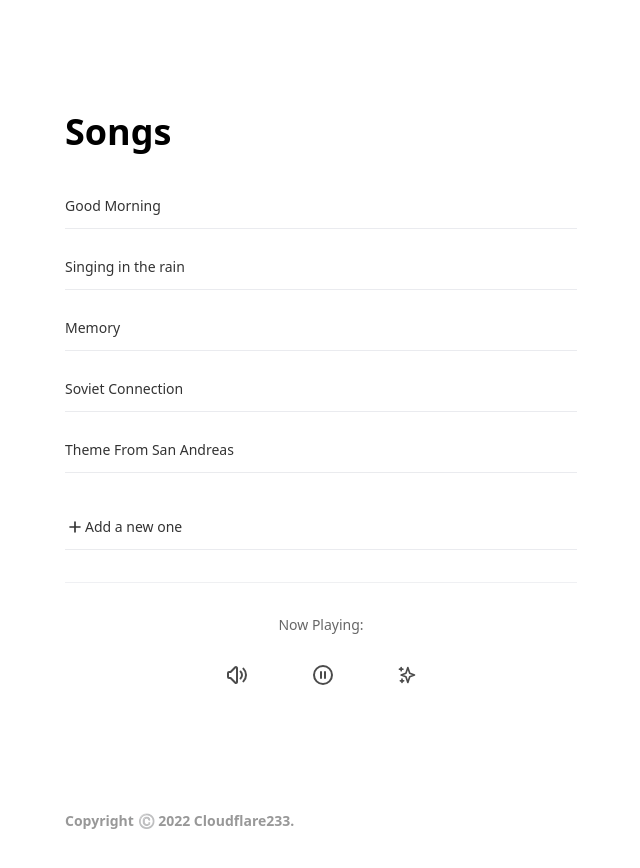
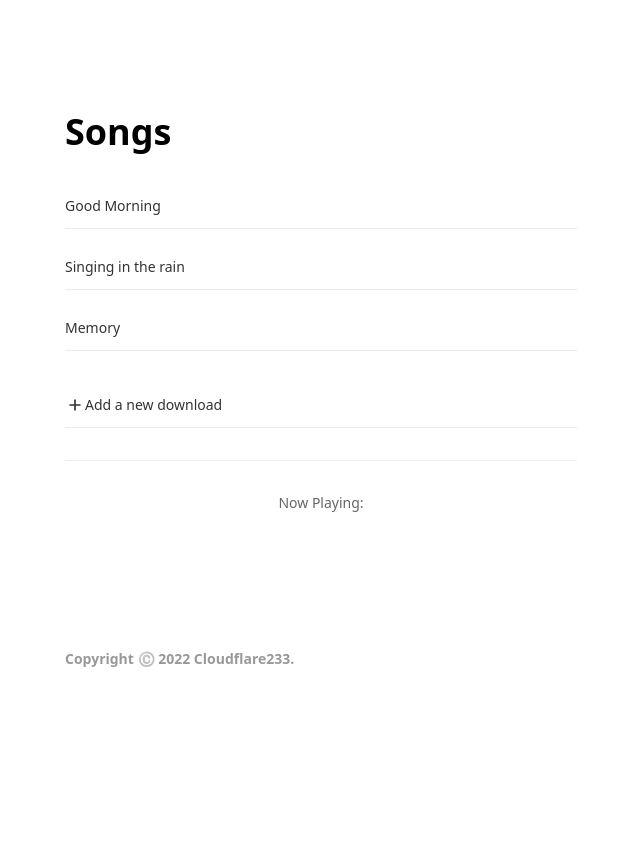
Before and after one commit to Cloudflare233/music, a Next.js app: page / in a window 1280 px wide. Shown: the top 868 px of the page, without its empty margins (319-959 px from the left). Built offline with nearby package versions, Linux system fonts and the light colour scheme.

Commit message:
fix bugs 🔧

```diff
--- a/pages/index.js
+++ b/pages/index.js
@@ -8,173 +8,15 @@ import Audio from "../components/Audio";
 const data = [
   {
     title: "Good Morning",
-    id: 26758474,
-    url: "http://m8.music.126.net/20220803160823/20a5b8ed7eff0bd431e0115632747c21/ymusic/005e/075f/050f/74e019e8d2055a92226b2e604ce00d28.mp3",
-    br: 320000,
-    size: 3538068,
-    md5: "74e019e8d2055a92226b2e604ce00d28",
-    code: 200,
-    expi: 1200,
-    type: "mp3",
-    gain: -6.2637,
-    fee: 0,
-    uf: null,
-    payed: 0,
-    flag: 128,
-    canExtend: false,
-    freeTrialInfo: null,
-    level: "exhigh",
-    encodeType: "mp3",
-    freeTrialPrivilege: {
-      resConsumable: false,
-      userConsumable: false,
-      listenType: null,
-    },
-    freeTimeTrialPrivilege: {
-      resConsumable: false,
-      userConsumable: false,
-      type: 0,
-      remainTime: 0,
-    },
-    urlSource: 0,
-    rightSource: 0,
-    podcastCtrp: null,
+    id: 563431633,
   },
   {
     title: "Singing in the rain",
-    id: 1299346137,
-    url: "http://m7.music.126.net/20220803160823/02505cd21216b92fcd2d1f1fcd452cce/ymusic/46cc/9b11/3c80/c376c1201d33101e2587ace0b1290f88.mp3",
-    br: 128000,
-    size: 3996987,
-    md5: "c376c1201d33101e2587ace0b1290f88",
-    code: 200,
-    expi: 1200,
-    type: "mp3",
-    gain: -0.7854,
-    fee: 8,
-    uf: null,
-    payed: 0,
-    flag: 0,
-    canExtend: false,
-    freeTrialInfo: null,
-    level: "standard",
-    encodeType: "mp3",
-    freeTrialPrivilege: {
-      resConsumable: false,
-      userConsumable: false,
-      listenType: null,
-    },
-    freeTimeTrialPrivilege: {
-      resConsumable: false,
-      userConsumable: false,
-      type: 0,
-      remainTime: 0,
-    },
-    urlSource: 0,
-    rightSource: 0,
-    podcastCtrp: null,
+    id: 1394270885,
   },
   {
     title: "Memory",
-    id: 563431633,
-    url: "http://m7.music.126.net/20220803160823/6cef06130971f30d6f3888c510b43f9d/ymusic/972a/423b/232a/80fac506f8a8f26c276838d6e18a128b.mp3",
-    br: 320000,
-    size: 6469007,
-    md5: "80fac506f8a8f26c276838d6e18a128b",
-    code: 200,
-    expi: 1200,
-    type: "mp3",
-    gain: 0,
-    fee: 0,
-    uf: null,
-    payed: 0,
-    flag: 257,
-    canExtend: false,
-    freeTrialInfo: null,
-    level: "exhigh",
-    encodeType: "mp3",
-    freeTrialPrivilege: {
-      resConsumable: false,
-      userConsumable: false,
-      listenType: null,
-    },
-    freeTimeTrialPrivilege: {
-      resConsumable: false,
-      userConsumable: false,
-      type: 0,
-      remainTime: 0,
-    },
-    urlSource: 0,
-    rightSource: 0,
-    podcastCtrp: null,
-  },
-  {
-    title: "Soviet Connection",
-    id: 5040401,
-    url: "http://m8.music.126.net/20220803160823/113dae385422dd0bd4d5e7ea3ea0103f/ymusic/a372/cb44/0975/5b044e085786b4b31f33e6e6f65bb2b9.mp3",
-    br: 320000,
-    size: 6864291,
-    md5: "5b044e085786b4b31f33e6e6f65bb2b9",
-    code: 200,
-    expi: 1200,
-    type: "mp3",
-    gain: -9.6605,
-    fee: 0,
-    uf: null,
-    payed: 0,
-    flag: 256,
-    canExtend: false,
-    freeTrialInfo: null,
-    level: "exhigh",
-    encodeType: "mp3",
-    freeTrialPrivilege: {
-      resConsumable: false,
-      userConsumable: false,
-      listenType: null,
-    },
-    freeTimeTrialPrivilege: {
-      resConsumable: false,
-      userConsumable: false,
-      type: 0,
-      remainTime: 0,
-    },
-    urlSource: 0,
-    rightSource: 0,
-    podcastCtrp: null,
-  },
-  {
-    title: "Theme From San Andreas",
-    id: 1394270885,
-    url: "http://m7.music.126.net/20220803160823/59d6ec35d4621c6fb0e3e6cb68a678db/ymusic/0008/045d/035e/7b2adc6c3d3793b6efb14477ed2aba9a.mp3",
-    br: 128000,
-    size: 2863482,
-    md5: "7b2adc6c3d3793b6efb14477ed2aba9a",
-    code: 200,
-    expi: 1200,
-    type: "mp3",
-    gain: -1.5604,
-    fee: 8,
-    uf: null,
-    payed: 0,
-    flag: 4,
-    canExtend: false,
-    freeTrialInfo: null,
-    level: "standard",
-    encodeType: "mp3",
-    freeTrialPrivilege: {
-      resConsumable: false,
-      userConsumable: false,
-      listenType: null,
-    },
-    freeTimeTrialPrivilege: {
-      resConsumable: false,
-      userConsumable: false,
-      type: 0,
-      remainTime: 0,
-    },
-    urlSource: 0,
-    rightSource: 0,
-    podcastCtrp: null,
+    id: "1299346137",
   },
 ];
 
@@ -209,7 +51,7 @@ export default function Home() {
             key={item.id}
             title={item.title}
             onClick={() => {
-              setPlaying(item.url);
+              setPlaying(`https://music.163.com/song/media/outer/url?id=${item.id}.mp3`);
               setIsPlaying(item.title);
             }}
           />
@@ -235,7 +77,7 @@ export default function Home() {
                 d="M12 6v6m0 0v6m0-6h6m-6 0H6"
               />
             </svg>
-            Add a new one
+            Add a new download
           </>
         )}
         {add === true && (
@@ -254,13 +96,13 @@ export default function Home() {
                 d="M6 18L18 6M6 6l12 12"
               />
             </svg>
-            Cancel Process
+            Cancel Download
           </>
         )}
       </button>
       {add === true && (
         <>
-          <div className="flex flex-col sm:flex-row space-x-0 sm:space-x-4 space-y-3 sm:space-y-0">
+          <div className="my-8 flex flex-col sm:flex-row space-x-0 sm:space-x-4 space-y-3 sm:space-y-0">
             <div className="w-full sm:w-1/2">
               <svg
                 xmlns="http://www.w3.org/2000/svg"
@@ -284,146 +126,27 @@ export default function Home() {
             </div>
             <button
               onClick={() =>
-                open(`https://cf233-apis.vercel.app/song/url?id=${json}`)
+                open(`https://music.163.com/song/media/outer/url?id=${json}.mp3`)
               }
               className="bg-black text-white rounded-lg px-8 py-2 text-sm border-black border trnasition-all duration-500 hover:bg-white hover:text-black hover:border hover:border-black"
             >
-              Get your JSON
+              Download Now
             </button>
-          </div>
-          <div className="my-4 border-b py-8">
-            <h1 className="opacity-80 font-semibold text-sm my-4">
-              How to use?
-            </h1>
-            <p className="opacity-70 font-normal text-xs">
-              Please copy the JSON you created just now to the head of the
-              `index.js` to replace the orgin word. And then delete the head of
-              the code, and turn `data:` to `const data =`. And you make it!
-              Just add the title of the music. And you got a lite music player.
-            </p>
           </div>
         </>
       )}
       <div className="text-sm py-8 opacity-60 border-t">
         <h1 className="font-medium text-center">Now Playing: {isPlaying}</h1>
       </div>
-      <div className="-mt-3 mb-4 max-w-xs mx-auto opacity-70 flex flex-row px-16 py-2 space-x-4 justify-between">
-        <button onClick={() => setMute(mute === false ? true : false)}>
-          {mute === false && (
-            <>
-              <svg
-                xmlns="http://www.w3.org/2000/svg"
-                className="h-4 w-4 sm:w-6 sm:h-6"
-                fill="none"
-                viewBox="0 0 24 24"
-                stroke="currentColor"
-                strokeWidth={2}
-              >
-                <path
-                  strokeLinecap="round"
-                  strokeLinejoin="round"
-                  d="M15.536 8.464a5 5 0 010 7.072m2.828-9.9a9 9 0 010 12.728M5.586 15H4a1 1 0 01-1-1v-4a1 1 0 011-1h1.586l4.707-4.707C10.923 3.663 12 4.109 12 5v14c0 .891-1.077 1.337-1.707.707L5.586 15z"
-                />
-              </svg>
-            </>
-          )}
-          {mute === true && (
-            <>
-              <svg
-                xmlns="http://www.w3.org/2000/svg"
-                className="h-4 w-4 sm:w-6 sm:h-6"
-                fill="none"
-                viewBox="0 0 24 24"
-                stroke="currentColor"
-                strokeWidth={2}
-              >
-                <path
-                  strokeLinecap="round"
-                  strokeLinejoin="round"
-                  d="M5.586 15H4a1 1 0 01-1-1v-4a1 1 0 011-1h1.586l4.707-4.707C10.923 3.663 12 4.109 12 5v14c0 .891-1.077 1.337-1.707.707L5.586 15z"
-                  clipRule="evenodd"
-                />
-                <path
-                  strokeLinecap="round"
-                  strokeLinejoin="round"
-                  d="M17 14l2-2m0 0l2-2m-2 2l-2-2m2 2l2 2"
-                />
-              </svg>
-            </>
-          )}
-        </button>
-        <button
-          className=""
-          onClick={() => setPause(pause === false ? true : false)}
-        >
-          {pause === true && (
-            <>
-              <svg
-                xmlns="http://www.w3.org/2000/svg"
-                className="h-4 w-4 sm:w-6 sm:h-6"
-                fill="none"
-                viewBox="0 0 24 24"
-                stroke="currentColor"
-                strokeWidth={2}
-              >
-                <path
-                  strokeLinecap="round"
-                  strokeLinejoin="round"
-                  d="M10 9v6m4-6v6m7-3a9 9 0 11-18 0 9 9 0 0118 0z"
-                />
-              </svg>
-            </>
-          )}
-          {pause === false && (
-            <>
-              <svg
-                xmlns="http://www.w3.org/2000/svg"
-                className="h-4 w-4 sm:w-6 sm:h-6"
-                fill="none"
-                viewBox="0 0 24 24"
-                stroke="currentColor"
-                strokeWidth={2}
-              >
-                <path
-                  strokeLinecap="round"
-                  strokeLinejoin="round"
-                  d="M14.752 11.168l-3.197-2.132A1 1 0 0010 9.87v4.263a1 1 0 001.555.832l3.197-2.132a1 1 0 000-1.664z"
-                />
-                <path
-                  strokeLinecap="round"
-                  strokeLinejoin="round"
-                  d="M21 12a9 9 0 11-18 0 9 9 0 0118 0z"
-                />
-              </svg>
-            </>
-          )}
-        </button>
-        <button onClick={() => setControl(control === false ? true : false)}>
-          <svg
-            xmlns="http://www.w3.org/2000/svg"
-            className="h-4 w-4 sm:w-5 sm:h-5"
-            fill="none"
-            viewBox="0 0 24 24"
-            stroke="currentColor"
-            strokeWidth={2}
-          >
-            <path
-              strokeLinecap="round"
-              strokeLinejoin="round"
-              d="M5 3v4M3 5h4M6 17v4m-2-2h4m5-16l2.286 6.857L21 12l-5.714 2.143L13 21l-2.286-6.857L5 12l5.714-2.143L13 3z"
-            />
-          </svg>
-        </button>
-      </div>
+      <div className="-mt-3 mb-4 max-w-xs mx-auto opacity-70 flex flex-row py-2 space-x-4 justify-between">
       <ReactPlayer
-        controls={control}
         url={playing}
-        muted={mute}
-        playing={pause}
-        playbackRate={speed}
+        controls={true}
+        playing={true}
         height="36px"
         width="100%"
       />
+      </div>
       <footer>
         <h2 className="font-semibold opacity-40 text-xs sm:text-sm my-16">
           Copyright ©️ 2022 Cloudflare233.
```
